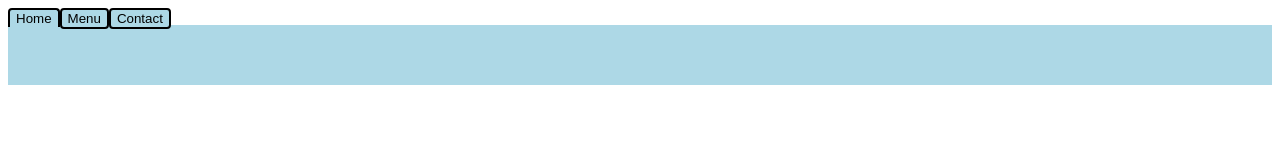
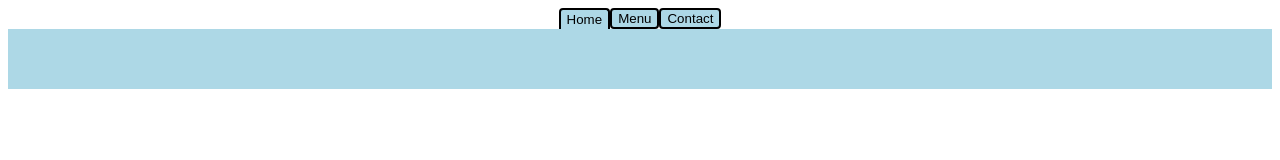
Before and after one commit to aniket-agra/odin-restaurant, a website built with webpack: page dist/index.html in a window 1280 px wide. Built offline with nearby package versions, Linux system fonts and the light colour scheme.

Commit message:
Align buttons to center of page, fix alignment of tabs

```diff
--- a/css/style.css
+++ b/css/style.css
@@ -13,7 +13,8 @@ button {
 }
 
 .buttons {
-  margin-bottom: -4px;
+  display: flex;
+  justify-content: center;
 }
 
 #content {
```
